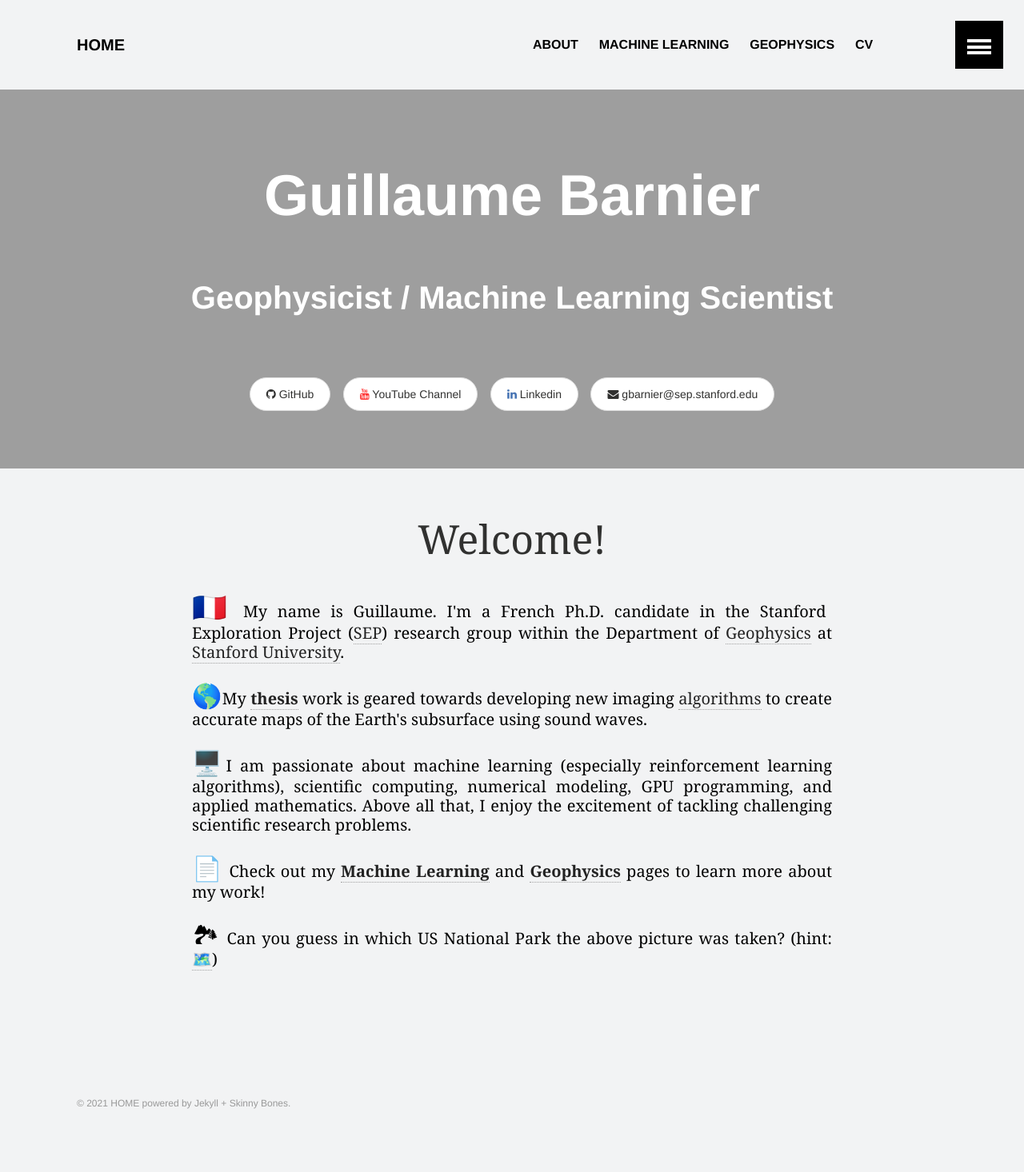
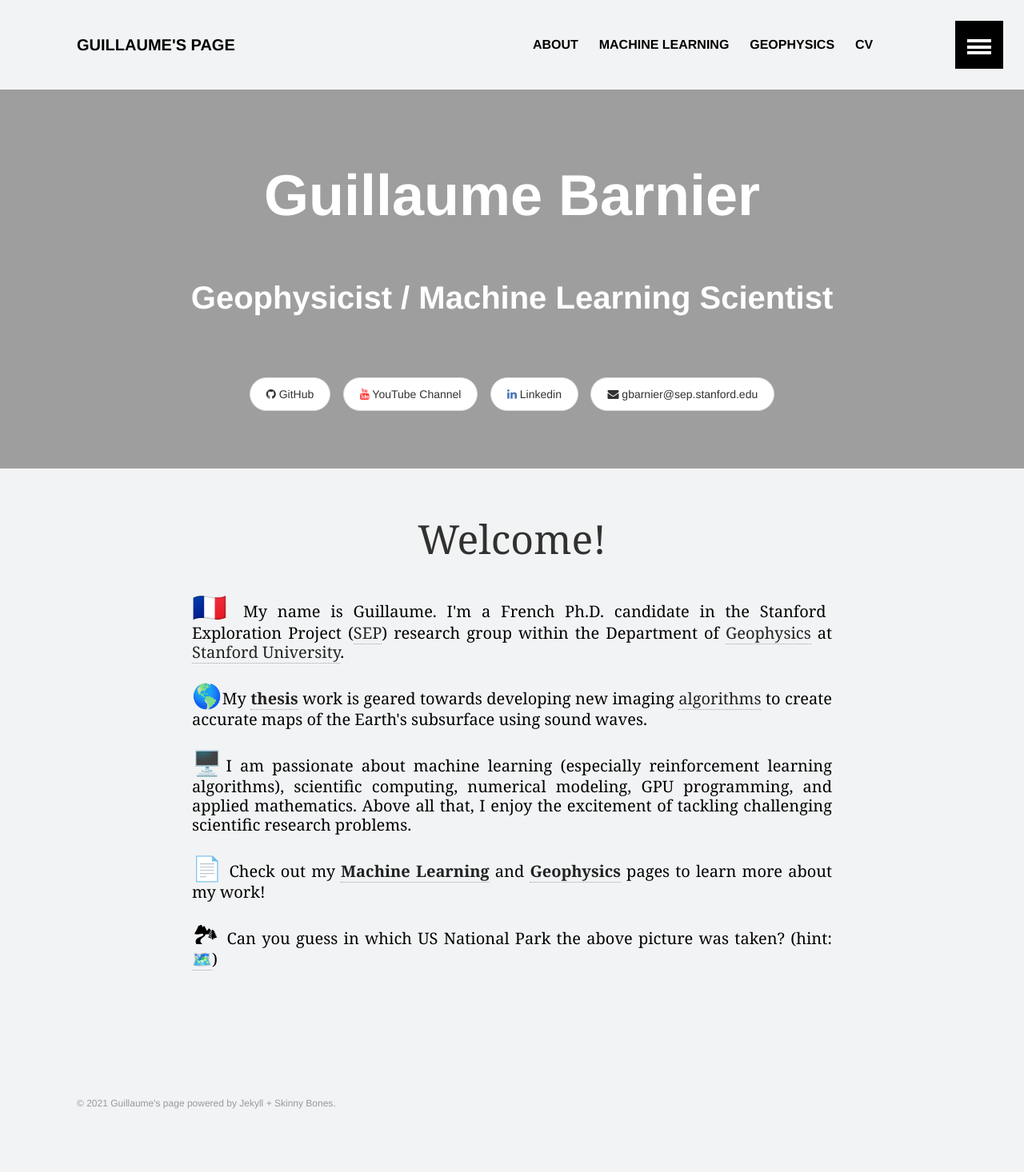
Before and after one commit to gbarnier/gbarnier.github.io, a Jekyll site: the page built from index.md, in a window 1280 px wide. Shown: the whole page at 80% size. Built offline with Jekyll 4.4.1, drawn with Linux system fonts in a browser that asks for light colours.

Commit message:
Update _config.yml

```diff
--- a/_config.yml
+++ b/_config.yml
@@ -1,6 +1,6 @@
 # Site wide configuration
 
-title: "HOME"
+title: "Guillaume's page"
 description: "This is a description of my awesome site."
 logo: # 120x120 px default image used for Twitter summary card
 teaser: # 400x250 px default teaser image used in image archive grid
```
